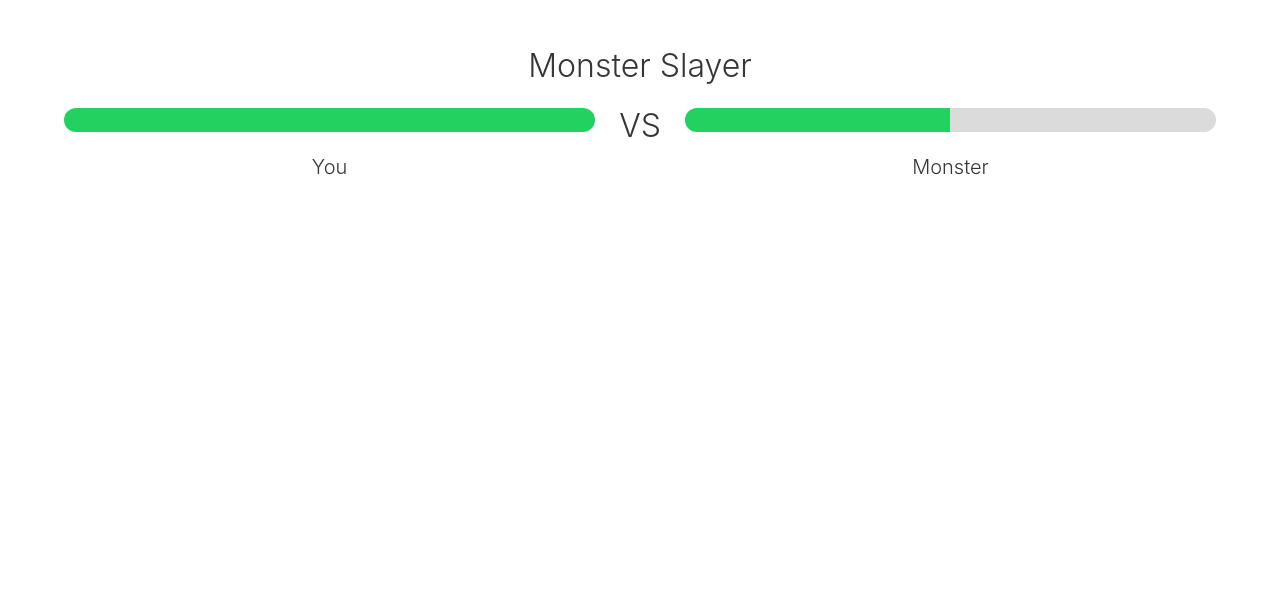
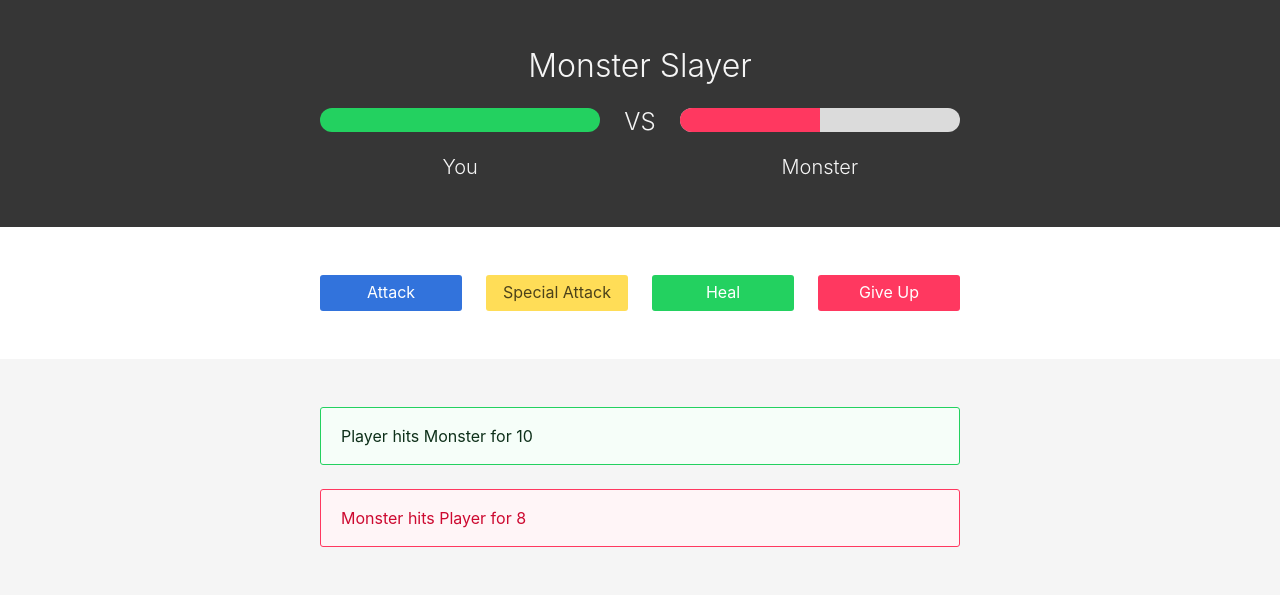
Before and after one commit to fsarachu/vue2-monster-slayer, a plain HTML site: page index.html in a window 1280 px wide. Drawn offline with Linux system fonts and the light colour scheme.

Commit message:
Finish markup and add custom css

```diff
--- /dev/null
+++ b/css/custom.css
@@ -0,0 +1,3 @@
+.container {
+    max-width: 40rem;
+}
--- a/index.html
+++ b/index.html
@@ -6,10 +6,14 @@
     <meta http-equiv="X-UA-Compatible" content="ie=edge">
     <title>Monster Slayer</title>
     <link rel="stylesheet" href="css/bulma.css">
+    <link rel="stylesheet" href="css/custom.css">
 </head>
 <body>
 
-<section class="section">
+<div id="app">
+
+    <div class="hero is-dark">
+        <div class="hero-body">
             <div class="container">
 
                 <h1 class="title is-primary has-text-centered">Monster Slayer</h1>
@@ -21,17 +25,64 @@
                         <h2 class="title is-5">You</h2>
                     </div>
 
-            <p class="column is-narrow title">VS</p>
+                    <div class="column is-narrow">
+                        <h3 class="title is-4">VS</h3>
+                    </div>
 
                     <div class="column has-text-centered">
-                <progress class="progress is-large is-success" value="50" max="100">100%</progress>
+                        <progress class="progress is-large is-danger" value="50" max="100">100%</progress>
                         <h2 class="title is-5">Monster</h2>
                     </div>
 
                 </div>
             </div>
-</section>
+        </div>
+    </div>
 
+    <div class="hero">
+        <div class="hero-body">
+            <div class="container">
+                <div class="columns is-mobile">
+
+                    <div class="column">
+                        <button class="button is-info is-fullwidth">Attack</button>
+                    </div>
+
+                    <div class="column">
+                        <button class="button is-warning is-fullwidth">Special Attack</button>
+                    </div>
+
+                    <div class="column">
+                        <button class="button is-success is-fullwidth">Heal</button>
+                    </div>
+
+                    <div class="column">
+                        <button class="button is-danger is-fullwidth">Give Up</button>
+                    </div>
+
+                </div>
+            </div>
+        </div>
+    </div>
+
+    <div class="hero is-light">
+        <div class="hero-body">
+            <div class="container">
+                <div class="message is-success">
+                    <div class="message-body">
+                        <p>Player hits Monster for 10</p>
+                    </div>
+                </div>
+                <div class="message is-danger">
+                    <div class="message-body">
+                        <p>Monster hits Player for 8</p>
+                    </div>
+                </div>
+            </div>
+        </div>
+    </div>
+
+</div>
 
 <script src="js/vue.js"></script>
 </body>
```
Lines whose indentation alone changed are shown as unchanged.
